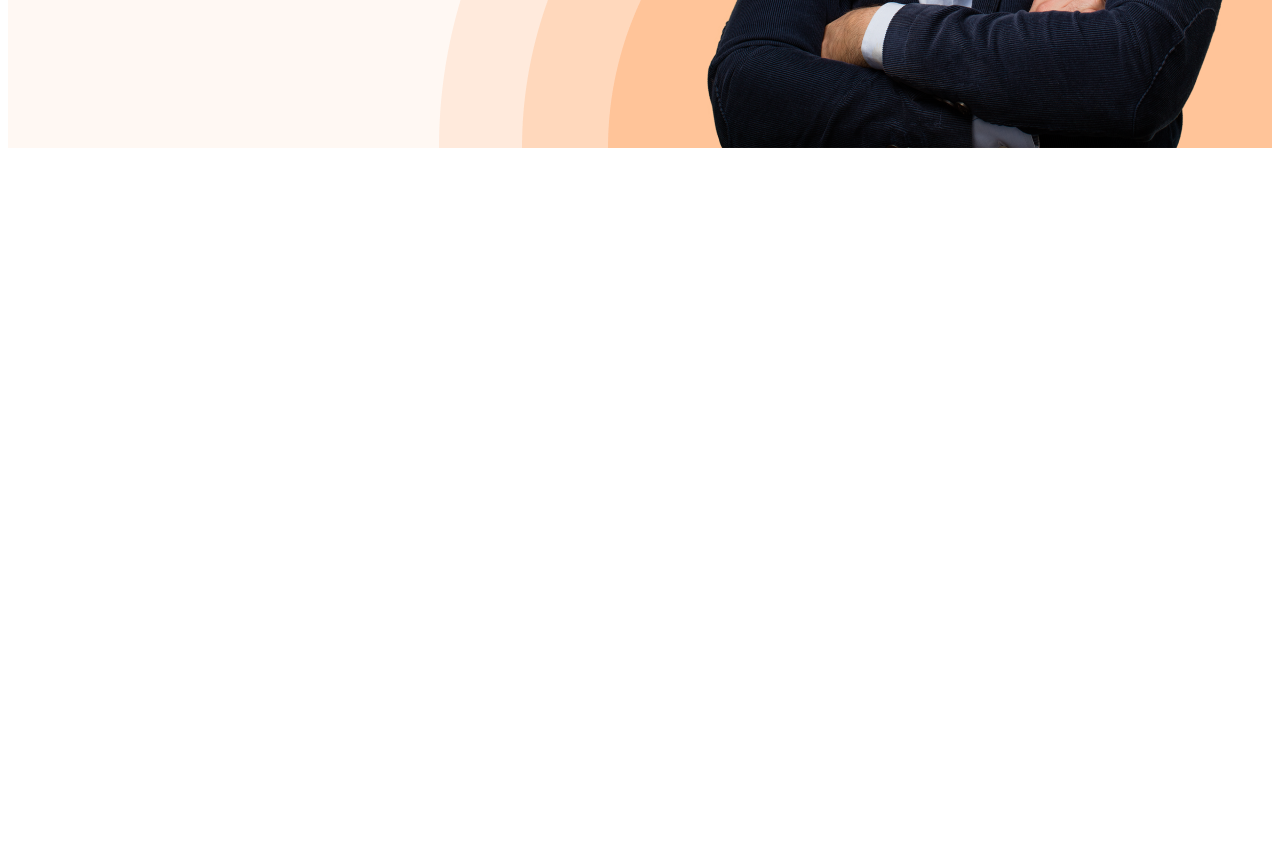
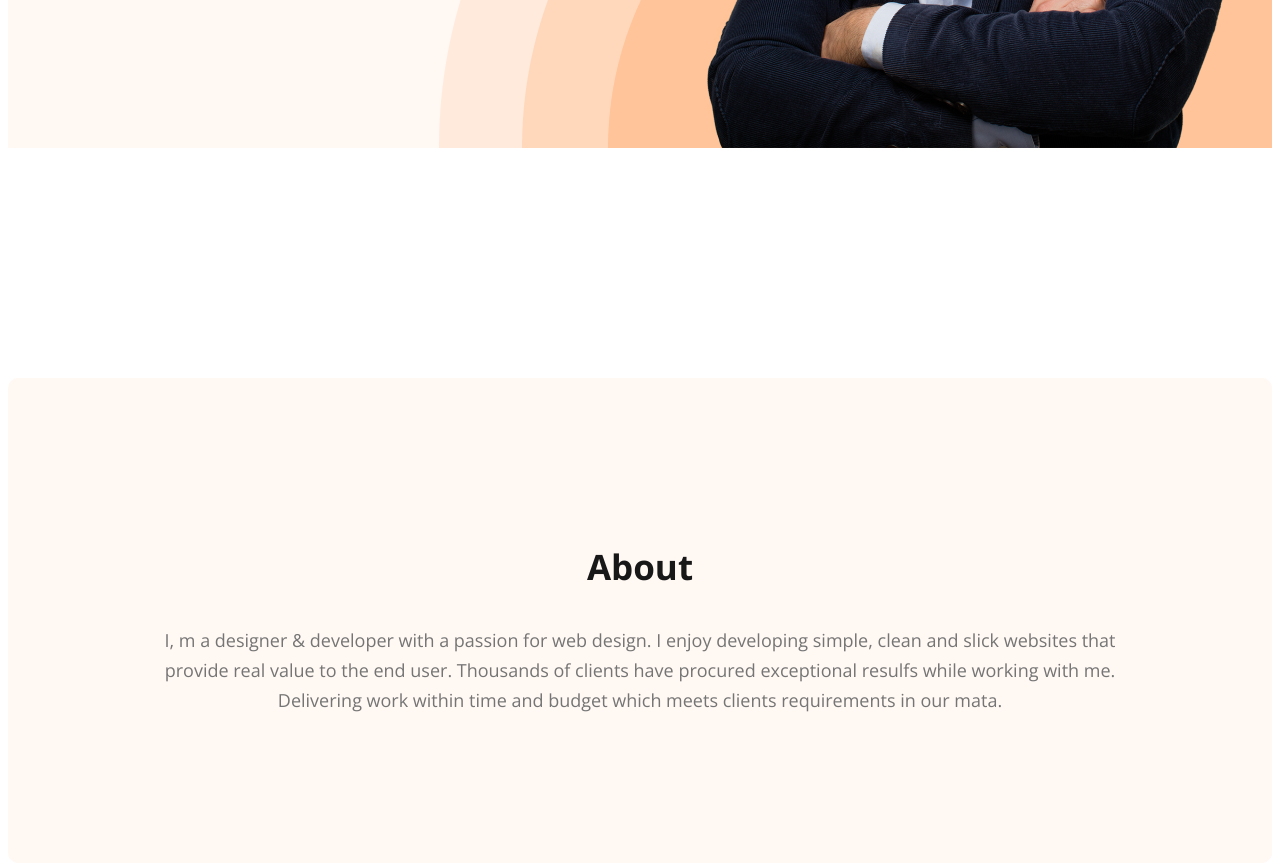
Before and after one commit to M-Nazmul/webdeveloper-portfolio, a plain HTML site: page index.html in a window 1280 px wide. Shown: the part 702-1568 px from the top of the page. Before the commit the page ends 858 px from the top, so only its background shows below. Drawn offline with nearby package versions, Linux system fonts and the light colour scheme.

Commit message:
about section created

```diff
--- a/index.html
+++ b/index.html
@@ -23,7 +23,7 @@
             <div class="banner_content">
                 <h3 class="banner_greeting">Hi, I am</h3>
                 <h1 class="banner_title">Mary Hardy</h1>
-                <p class="banner_discription">
+                <p class="banner_description">
                     Shot what able cold new see hold.Friendly as an betrayed formerly he. Morning because as to society behaved moments.
                 </p>
                 <button class="btn-primary">Download CV</button>
@@ -33,7 +33,12 @@
         </div>
     </header>
     <main>
-
+        <section class="about">
+            <h3 class="section_title">About</h3>
+            <p class="section_description">
+                I, m a designer & developer with a passion for web design. I enjoy developing simple, clean and slick websites that provide real value to the end user. Thousands of clients have procured exceptional resulfs while working with me. Delivering work within time and budget which meets clients requirements in our mata.
+            </p>
+        </section>
     </main>
     <footer>
 
--- a/styles/portfoliio.css
+++ b/styles/portfoliio.css
@@ -14,6 +14,19 @@ body{
     color: #fff;
     border-radius: 5px;
     background: #FD6E0A;
+}
+.section_title{
+    color: #181818;
+    text-align: center;
+    font-size: 35px;
+    font-weight: 700;
+}
+.section_description{
+    text-align: center;
+    font-size: 18px;
+    font-weight: 400;
+    line-height: 30px;
+    color: #757575;
 }
 /* nav related style */
 nav{
@@ -69,6 +82,16 @@ nav li a{
     color: #181818;
     margin: 5px 0 20px;
 }
-.banner .banner_discription{
+.banner .banner_description{
     margin: 0 0 30px;
 }
+/* main section style */
+
+
+/* about section */
+.about{
+    background-color: #FFF8F3;
+    margin: 230px  0;
+    padding: 130px;
+    border-radius: 10px;
+}
```
